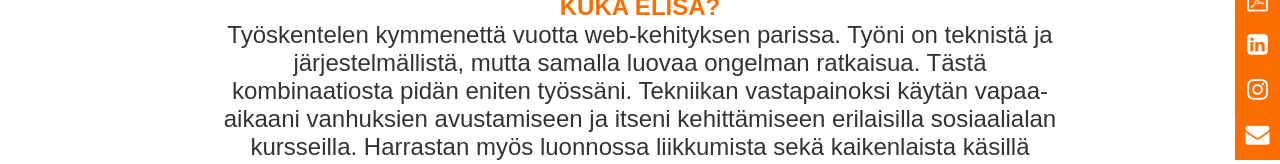
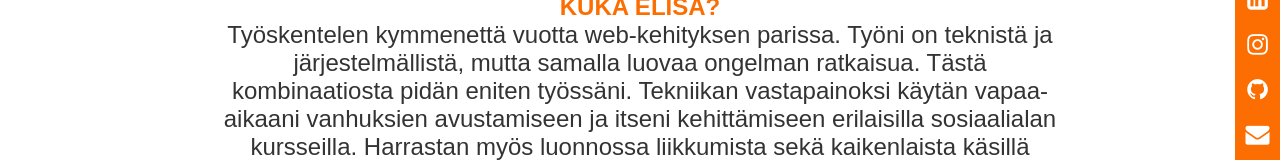
Before and after one commit to lellu/elisatervonencom, a Nuxt app: page / in a window 1280 px wide. Shown: the part 480-644 px from the top of the page. Built offline with nearby package versions, Linux system fonts and the light colour scheme.

Commit message:
Github link to sidebar

```diff
--- a/components/Sidebar.vue
+++ b/components/Sidebar.vue
@@ -4,6 +4,7 @@
     <a href="#"><span>Tallenna pdf</span> <i class="fa fa-file-pdf-o"/></a>
     <a href="https://www.linkedin.com/in/elisa-tervonen-85114592/"><span>LinkedIn</span><i class="fa fa-linkedin-square" /></a>
     <a href="https://www.instagram.com/elllulellu/?hl=fi"><span>Instagram</span><i class="fa fa-instagram" /></a>
+    <a href="https://github.com/lellu"><span>Github</span><i class="fa fa-github" /></a>
     <a href="mailto:kokkonen.elisa@gmail.com"><span>Ota yhteyttä</span> <i class="fa fa-envelope" /></a>
   </div>
 </template>
```
